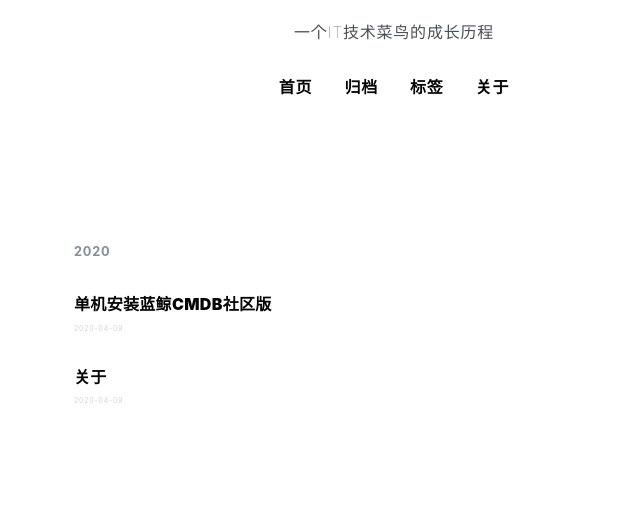
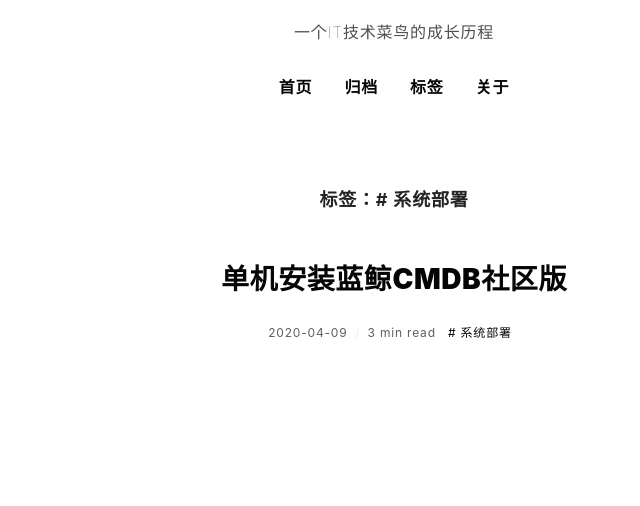
Before and after one commit to tpfeng/tpfeng.github.io, a plain HTML site: page tag/jlkztczl_/index.html in a window 1280 px wide. Shown: the part 240-746 px from the top of the page, without its empty margins (246-886 px from the left). Drawn offline with nearby package versions, Linux system fonts and the light colour scheme; a web font is replaced by a local one.

Commit message:
update from gridea: 2020-04-09 10:06:04

```diff
--- a/archives/index.html
+++ b/tag/jlkztczl_/index.html
@@ -1,24 +1,24 @@
 <html>
   <head>
-    <meta charset="utf-8" />
+  <meta charset="utf-8" />
 <meta name="viewport" content="width=device-width, initial-scale=1" />
-<title>tpfeng IT技术博客</title>
-<link rel="shortcut icon" href="https://tpfeng.github.io/favicon.ico?v=1586397773477">
+<title>系统部署 | tpfeng IT技术博客</title>
+<link rel="shortcut icon" href="https://tpfeng.github.io/favicon.ico?v=1586397958914">
 <link href="https://cdn.jsdelivr.net/npm/remixicon@2.3.0/fonts/remixicon.css" rel="stylesheet">
 <link rel="stylesheet" href="https://tpfeng.github.io/styles/main.css">
-<link rel="alternate" type="application/atom+xml" title="tpfeng IT技术博客 - Atom Feed" href="https://tpfeng.github.io/atom.xml">
+<link rel="alternate" type="application/atom+xml" title="系统部署 | tpfeng IT技术博客 - Atom Feed" href="https://tpfeng.github.io/atom.xml">
 <link rel="stylesheet" href="https://fonts.googleapis.com/css?family=Droid+Serif:400,700">
 
 
 
-    <meta name="description" content="一个IT技术菜鸟的成长历程" />
+  <meta name="description" content="一个IT技术菜鸟的成长历程" />
   </head>
   <body>
     <div class="main">
       <div class="main-content">
         <div class="site-header">
   <a href="https://tpfeng.github.io">
-  <img class="avatar" src="https://tpfeng.github.io/images/avatar.png?v=1586397773477" alt="">
+  <img class="avatar" src="https://tpfeng.github.io/images/avatar.png?v=1586397958914" alt="">
   </a>
   <h1 class="site-title">
     tpfeng IT技术博客
@@ -68,40 +68,42 @@
   </div>
 </div>
 
+        <div class="current-tag-container">
+            <h2 class="title">
+                标签：# 系统部署
+            </h2>
+        </div>
+        <div class="post-container">
 
+    <article class="post">
+      <a href="https://tpfeng.github.io/post/dan-ji-an-zhuang-lan-jing-cmdb-she-qu-ban/">
+        <h2 class="post-title">单机安装蓝鲸CMDB社区版</h2>
+      </a>
+      <div class="post-info">
+        <span>
+          2020-04-09
+        </span>
+        <span>
+          3 min read
+        </span>
 
+          <a href="https://tpfeng.github.io/tag/jlkztczl_/" class="post-tag">
+            # 系统部署
+          </a>
 
-<div class="archives-container">
+      </div>
 
-    <h2 class="year">2020</h2>
+      <div class="post-abstract">
 
-
-        <a href="https://tpfeng.github.io/post/dan-ji-an-zhuang-lan-jing-cmdb-she-qu-ban/" class="post">
-          <h2 class="post-title">
-            单机安装蓝鲸CMDB社区版
-          </h2>
-          <div class="time">2020-04-09</div>
-        </a>
-
-
-
-        <a href="https://tpfeng.github.io/post/about/" class="post">
-          <h2 class="post-title">
-            关于
-          </h2>
-          <div class="time">2020-04-09</div>
-        </a>
-
-
+      </div>
+    </article>
 
 </div>
-
 
         <div class="pagination-container">
 
 
 </div>
-
 
         <div class="site-footer">
   Powered by <a href="https://github.com/getgridea/gridea" target="_blank">gridea</a>
```
Also changed, not shown: atom.xml (+4 -7 lines), index.html (+6 -2 lines), post/about/index.html (+2 -2 lines), post/dan-ji-an-zhuang-lan-jing-cmdb-she-qu-ban/index.html (+10 -9 lines), tags/index.html (+4 -2 lines).
